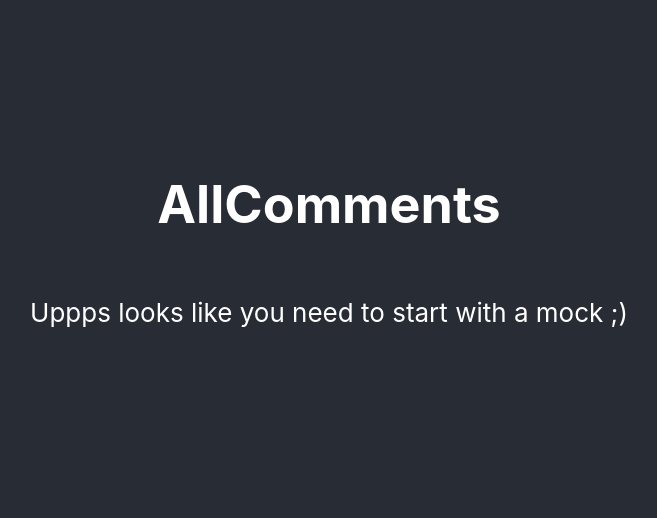
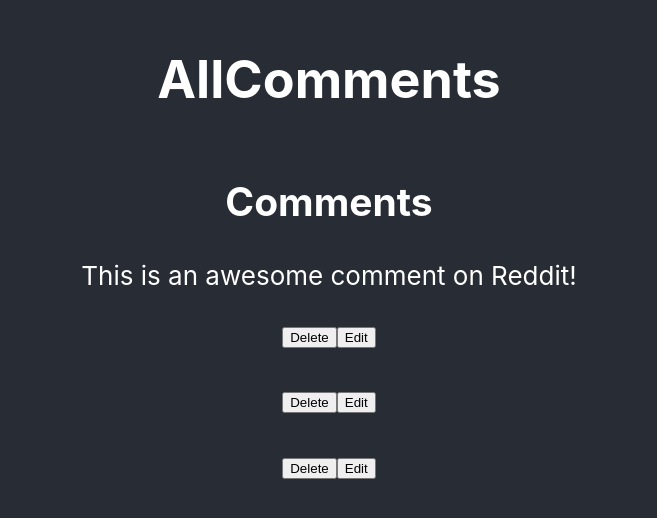
Before and after one commit to cantieridigitali/medicilio-challenges, a React (Create React App) app: page / in a window 1280 px wide. Shown: the part 154-672 px from the top of the page, without its empty margins (311-968 px from the left). Built offline with nearby package versions, Linux system fonts and the light colour scheme; no server answers; data requests are answered from the project's data file.

Commit message:
Set up mock server

```diff
--- /dev/null
+++ b/db.json
@@ -0,0 +1,19 @@
+{
+    "reddit": [
+        {
+            "author_full_name": "John Doe",
+            "created_at": "2023-07-13T19:41:31",
+            "content": "This is an awesome comment on Reddit!"
+        }
+    ],
+    "twitter": [
+        {
+            "author": {
+                "first_name": "John",
+                "last_name": "Doe"
+            },
+            "created_at": "2023-07-13T19:32:20",
+            "twitter_content": "This is a totally cool comment on Twitter!"
+        }
+    ]
+}
--- a/src/commentChallenge/CommentBlogSection.tsx
+++ b/src/commentChallenge/CommentBlogSection.tsx
@@ -17,8 +17,8 @@ const CommentBlogSection: React.FC = () => {
   const [windowWidth, setWindowWidth] = useState<number>(window.innerWidth);
   const [isMobile, setIsMobile] = useState<boolean>(false);
 
-  const sourceRedditUrl = 'https://api.reddit.com/comments'; // Constant for API URL
-  const sourceTwitterUrl = 'https://api.twitter.com/comments'; // Constant for API URL
+  const sourceRedditUrl = 'http://localhost:3001/reddit'; // Constant for API URL
+  const sourceTwitterUrl = 'http://localhost:3001/twitter'; // Constant for API URL
 
   const fetchRedditData = async () => {
     const response = await fetch(sourceRedditUrl);
```
Also changed, not shown: src/commentChallenge/README.md, 1 other file (tests, documents, lock files or other folders).
